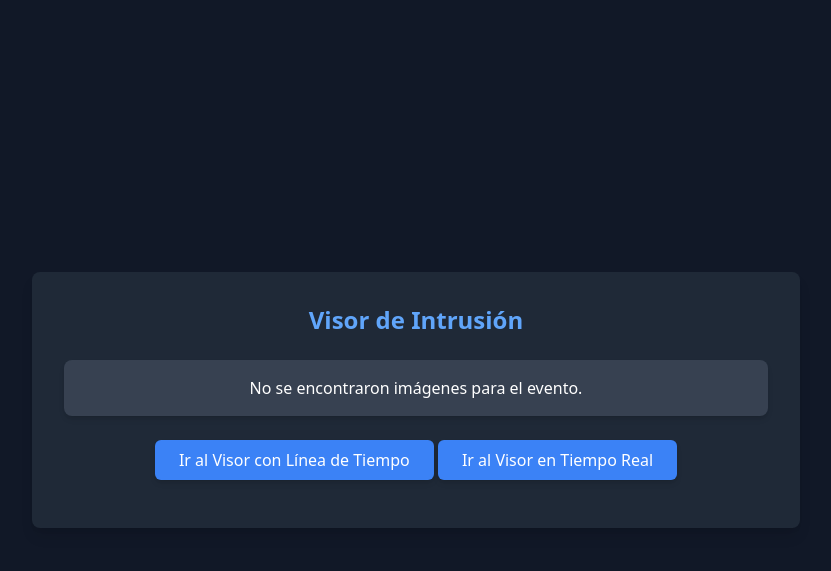
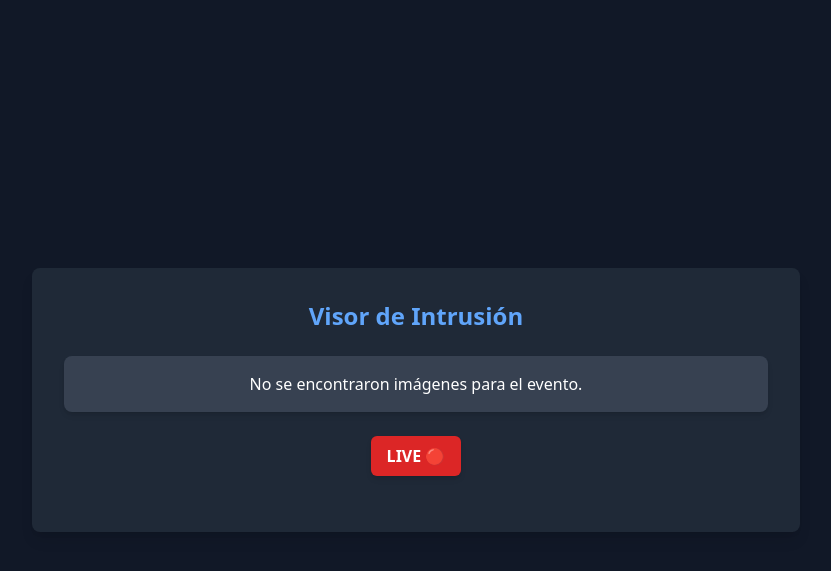
Before and after one commit to adriantoral/ingenieria-datos-viabi, a Flask app: template visor/templates/tercer_visores.html in a window 1280 px wide. Shown: the top 571 px of the page, without its empty margins (224-1055 px from the left). Run offline with Flask 3, Linux system fonts and the light colour scheme; the template is opened without the code that fills it, so the values that code supplies are empty; some libraries are stand-ins or nearby versions.

Commit message:
Código, para la defensa

```diff
--- a/visor/servidor.py
+++ b/visor/servidor.py
@@ -21,10 +21,10 @@ latest_image = None  # Última imagen en vivo
 
 # Configuración de InfluxDB
 CONFIG_INFLUX = {
-	'url'   : os.getenv( 'CONFIG_INFLUX_URL' ),
-	'token' : os.getenv( 'CONFIG_INFLUX_TOKEN' ),
-	'org'   : os.getenv( 'CONFIG_INFLUX_ORG' ),
-	'bucket': os.getenv( 'CONFIG_INFLUX_BUCKET' )
+    'url'   : "http://localhost:8086",
+    'token' : "ohypHupASVyeVyPeEcnuvruggxoC4lIX9hqaqzOmPN8tzB7Ew0vE1TAN2GB3gSY0VUETfZzbbGyPFd_F7P-Qcg==",
+    'org'   : "miorganizacion",
+    'bucket': "mibucket"
 }
 
 # Cliente de InfluxDB
@@ -50,12 +50,11 @@ def get_recent_intrusions():
     """Devuelve lista de (timestamp, probability) para intrusiones recientes"""
     query = f'''
     from(bucket: "{CONFIG_INFLUX['bucket']}")
-      |> range(start: -6h)
+      |> range(start: -48h)
       |> filter(fn: (r) => r._measurement == "intrusion_event")
       |> filter(fn: (r) => r._field == "probability" and r._value > 0.9)
       |> keep(columns: ["_time", "_value"])
       |> sort(columns: ["_time"])
-      |> limit(n:1)
     '''
 
     result = query_api.query(org=CONFIG_INFLUX["org"], query=query)
--- a/visor/templates/tercer_visores.html
+++ b/visor/templates/tercer_visores.html
@@ -34,16 +34,11 @@
       {% endif %}
     </div>
 
-    <a href="{{ url_for('segundo_visores') }}">
-      <button class="bg-blue-500 text-white py-2 px-6 rounded-md shadow-md hover:bg-blue-600 mb-4">
-        Ir al Visor con Línea de Tiempo
+    <div class="mt-4 mb-6 flex items-center justify-center gap-4">
+      <button id="liveBtn" class="bg-red-600 text-white py-2 px-4 rounded-md shadow-md hover:bg-red-700 font-semibold">
+          LIVE 🔴
       </button>
-    </a>
-    <a href="{{ url_for('index') }}">
-      <button class="bg-blue-500 text-white py-2 px-6 rounded-md shadow-md hover:bg-blue-600">
-        Ir al Visor en Tiempo Real
-      </button>
-    </a>
+  </div>
   </div>
 </body>
 </html>
```
